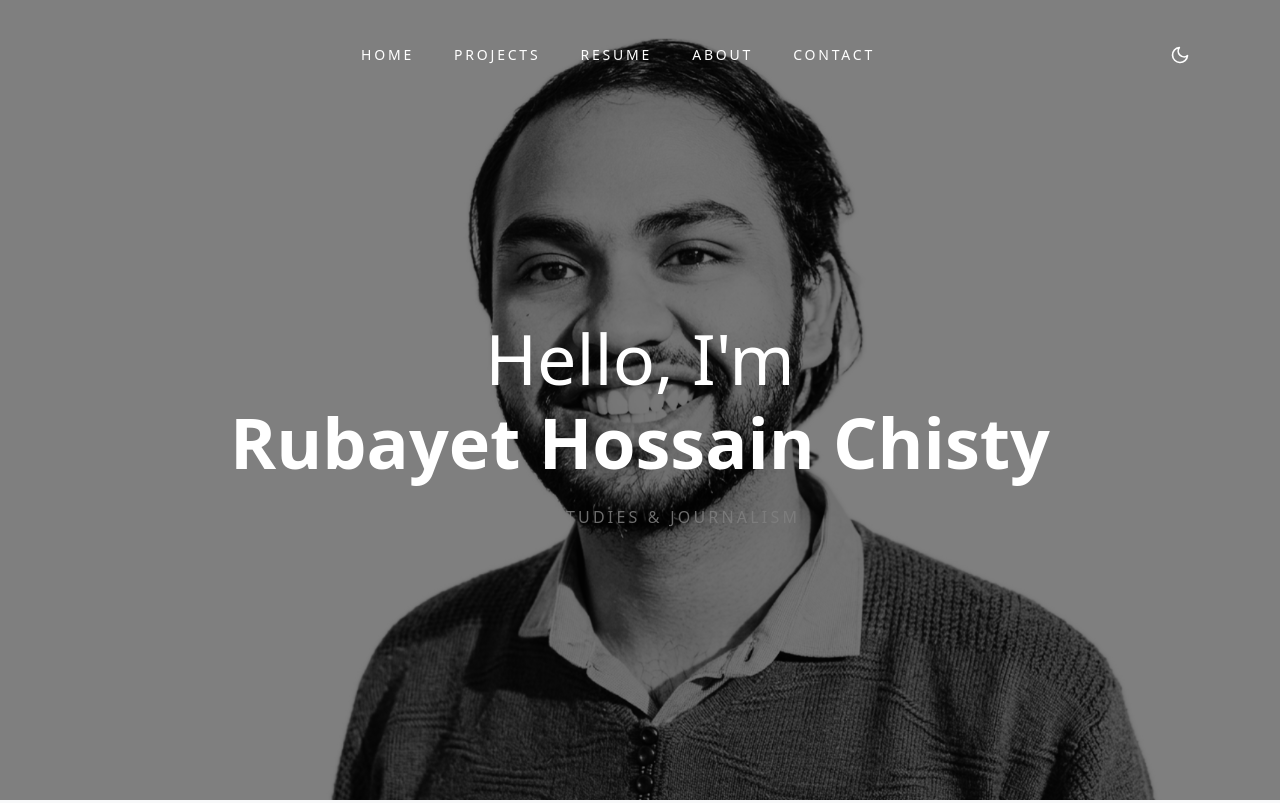
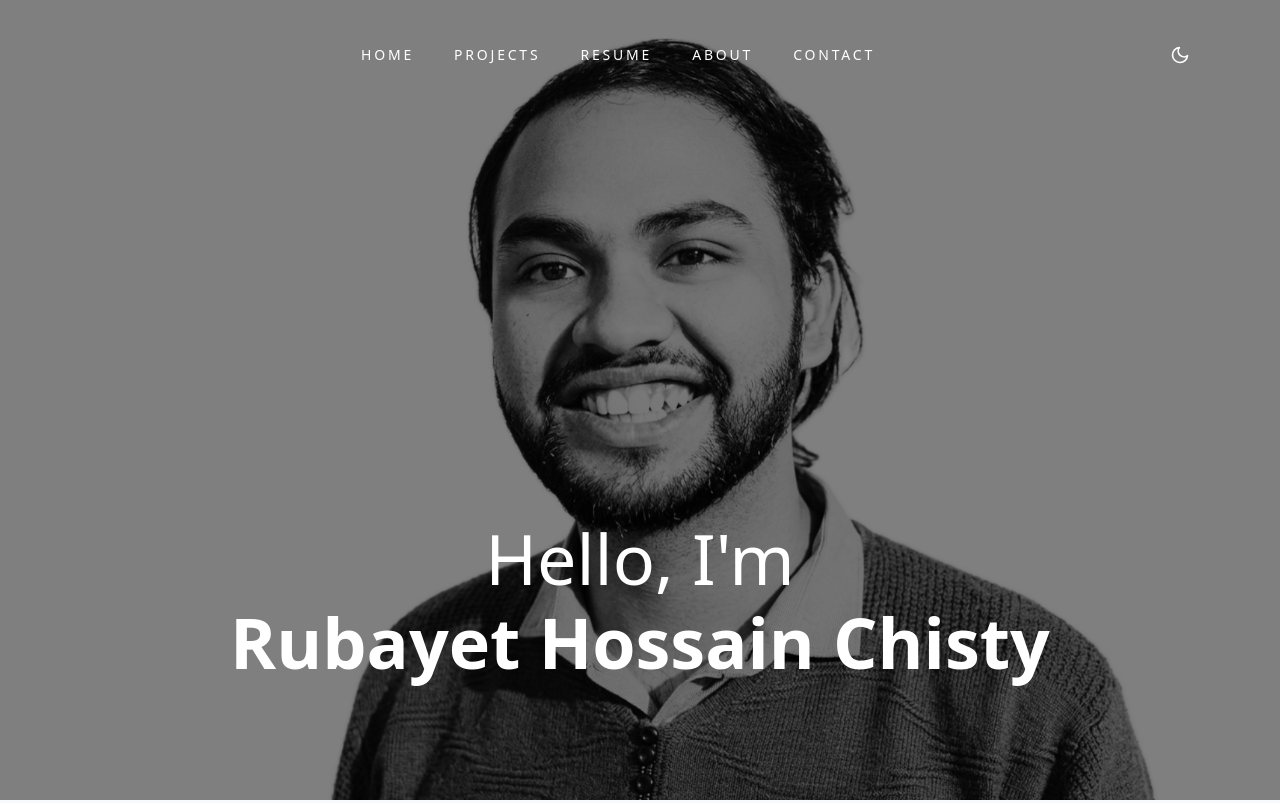
Before and after one commit to rubayetchisty/rubayetchisty.github.io, a plain HTML site: page index.html in a window 1280 px wide. Shown: the top 803 px of the page. Drawn offline with nearby package versions, Linux system fonts and the light colour scheme.

Commit message:
hero fix

```diff
--- a/index.html
+++ b/index.html
@@ -203,16 +203,14 @@
         id="section-home"
       >
         <div class="container">
-          <div class="row intro-text align-items-center justify-content-center">
-            <div class="col-md-10 text-center pt-5">
-              <h1 class="site-heading" data-aos="fade-up">
-                Hello, I'm
-                <strong class="d-block">Rubayet Hossain Chisty</strong>
-              </h1>
-              <strong class="d-block text-white text-uppercase letter-spacing"
-                >Media Studies & Journalism</strong
-              >
-            </div>
+          <div class="row intro-text align-items-end justify-content-center">
+            <div class="col-md-10 pb-5 text-center">
+                <h1 class="site-heading pb-5" data-aos="fade-up">
+                  Hello, I'm
+                  <strong class="d-block">Rubayet Hossain Chisty</strong>
+                </h1>
+              </div>
+
           </div>
         </div>
       </section>
@@ -1015,12 +1013,24 @@
                 <h2 class="mb-5">Skills</h2>
                 <div class="resume-item">
                   <ul class="skills-list">
-                    <li><h6>Event & branding consultant</h6></li>
-                    <li><h6>Creative communication & storytelling</h6></li>
-                    <li><h6>Arts & music promotion</h6></li>
-                    <li><h6>Artist & musician branding</h6></li>
-                    <li><h6>Music PR & media strategy</h6></li>
-                    <li><h6>Screenplay-driven PR content</h6></li>
+                    <li>
+                      <h6>Event & branding consultant</h6>
+                    </li>
+                    <li>
+                      <h6>Creative communication & storytelling</h6>
+                    </li>
+                    <li>
+                      <h6>Arts & music promotion</h6>
+                    </li>
+                    <li>
+                      <h6>Artist & musician branding</h6>
+                    </li>
+                    <li>
+                      <h6>Music PR & media strategy</h6>
+                    </li>
+                    <li>
+                      <h6>Screenplay-driven PR content</h6>
+                    </li>
                   </ul>
                 </div>
               </div>
```
Also changed, not shown: 1 other file.
